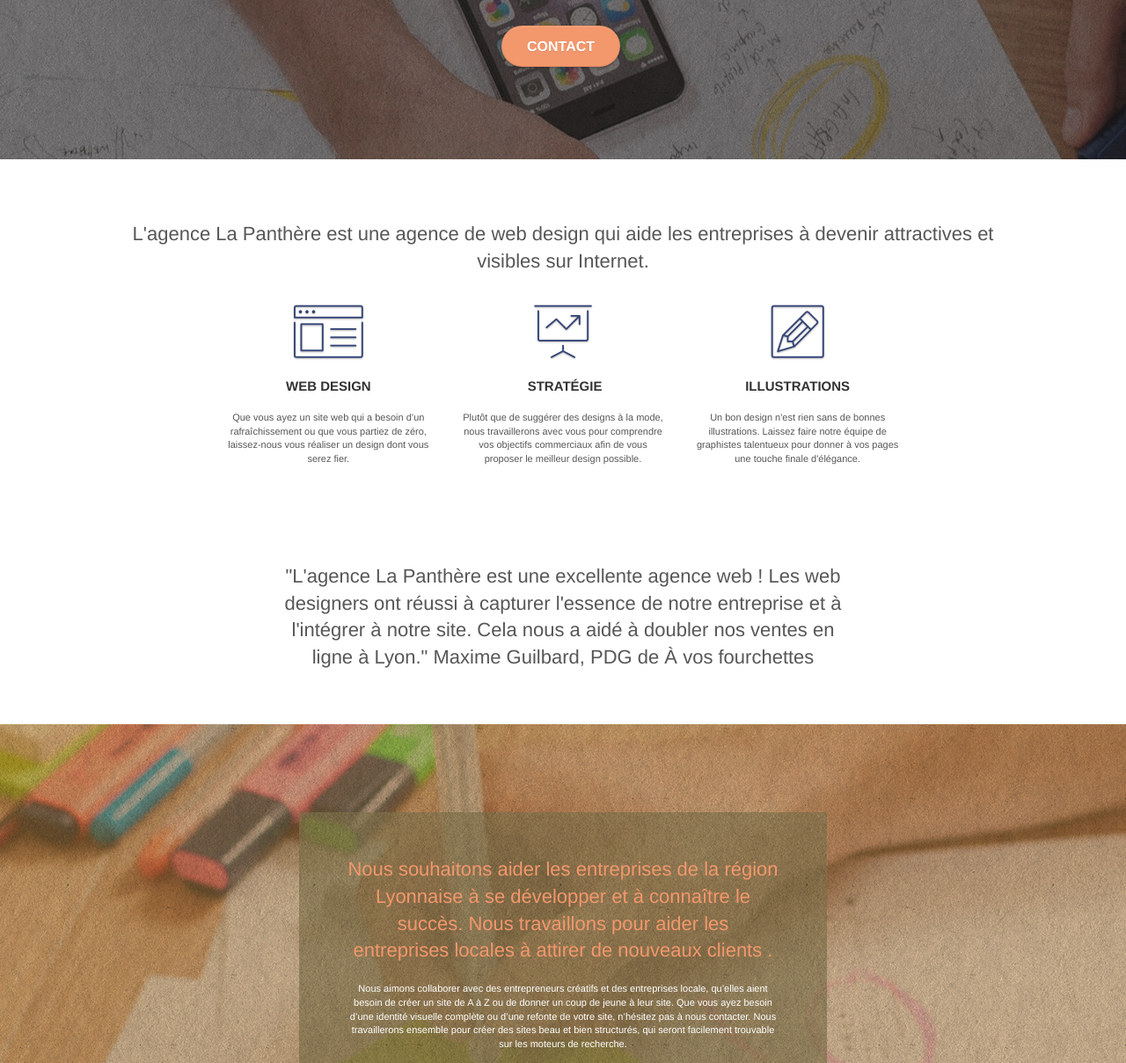
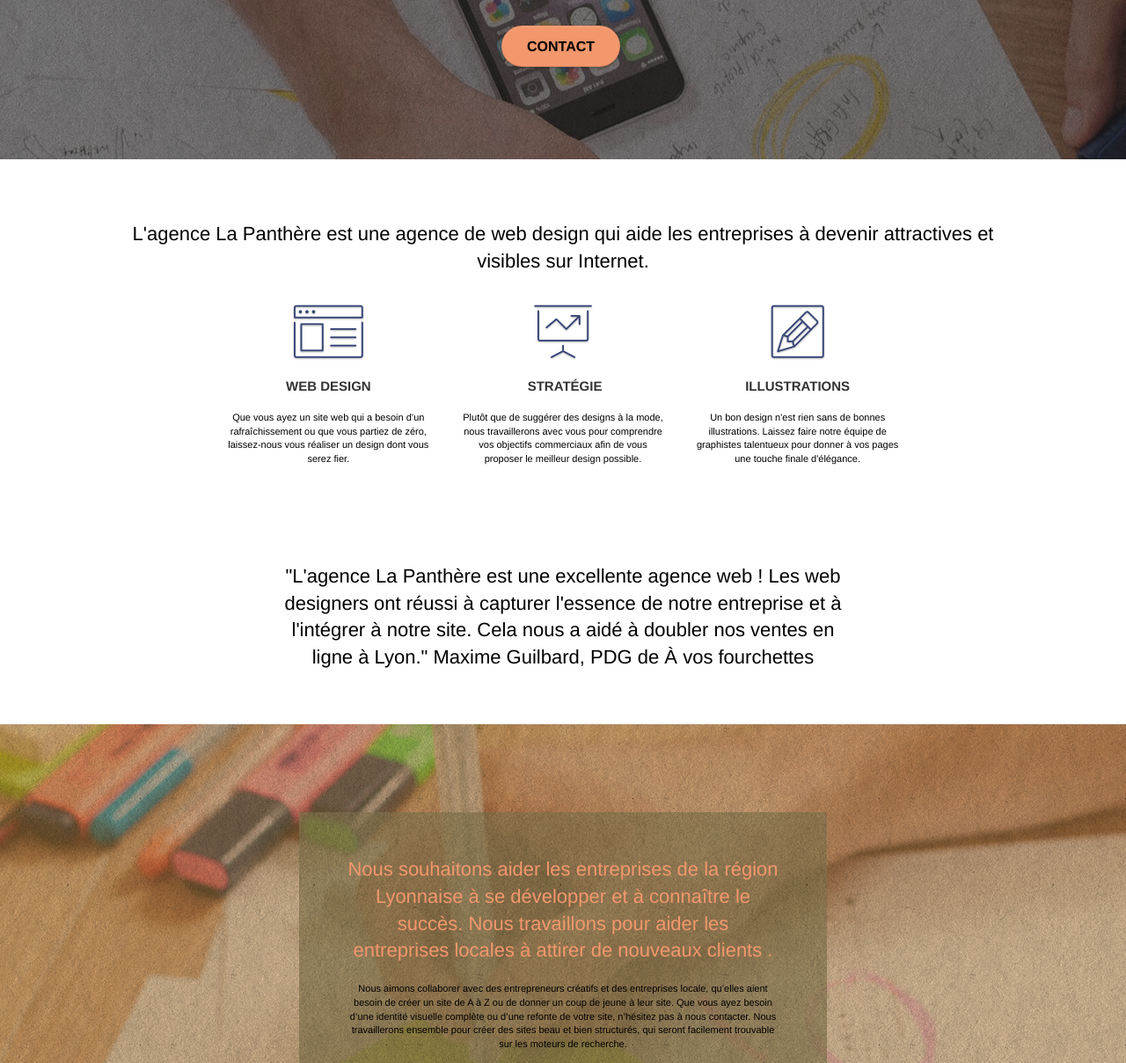
Before and after one commit to allouned/P4-version-optimis-e, a plain HTML site: page index.html in a window 1280 px wide. Shown: the part 351-1559 px from the top of the page at 88% size. Drawn offline with Linux system fonts and the light colour scheme.

Commit message:
amélioration du contraste

```diff
--- a/style.css
+++ b/style.css
@@ -651,7 +651,7 @@ label,
 a {
     font-family: "helvetica";
     font-weight: 400;
-    color: #575757!important;
+    color: #000000!important;
 }
 
 .container {
@@ -736,7 +736,7 @@ h4 {
 }
 
 .white {
-    color: #FFFFFF!important;
+    color: #000000!important;
 }
 
 .portfolio-thumb {
@@ -780,12 +780,12 @@ h4 {
 
 .btn-atomic-tangerine {
     background: #F3976C;
-    color: #FFFFFF!important;
+    color: #000000!important;
 }
 
 .btn-atomic-tangerine:hover {
     background: #c27956!important;
-    color: #FFFFFF!important;
+    color: #000000!important;
 }
 
 .ltc-white {
```
